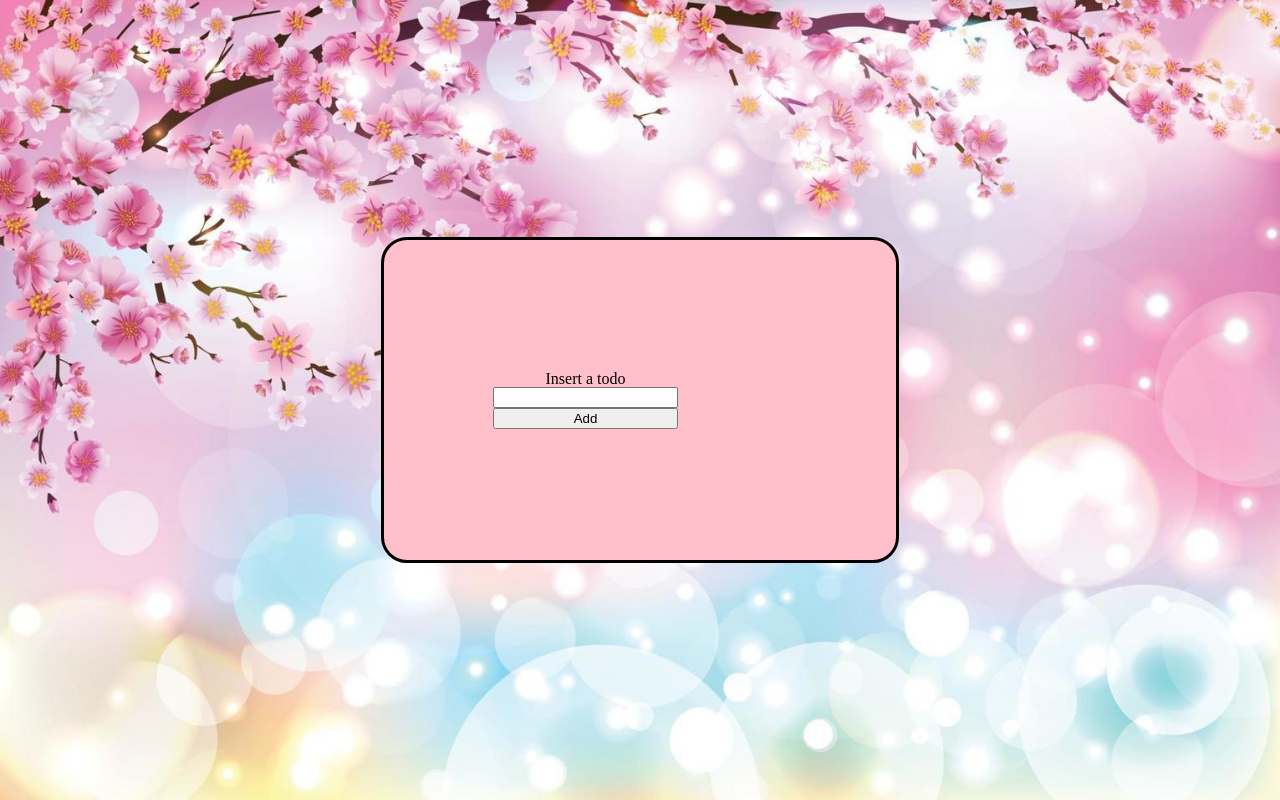
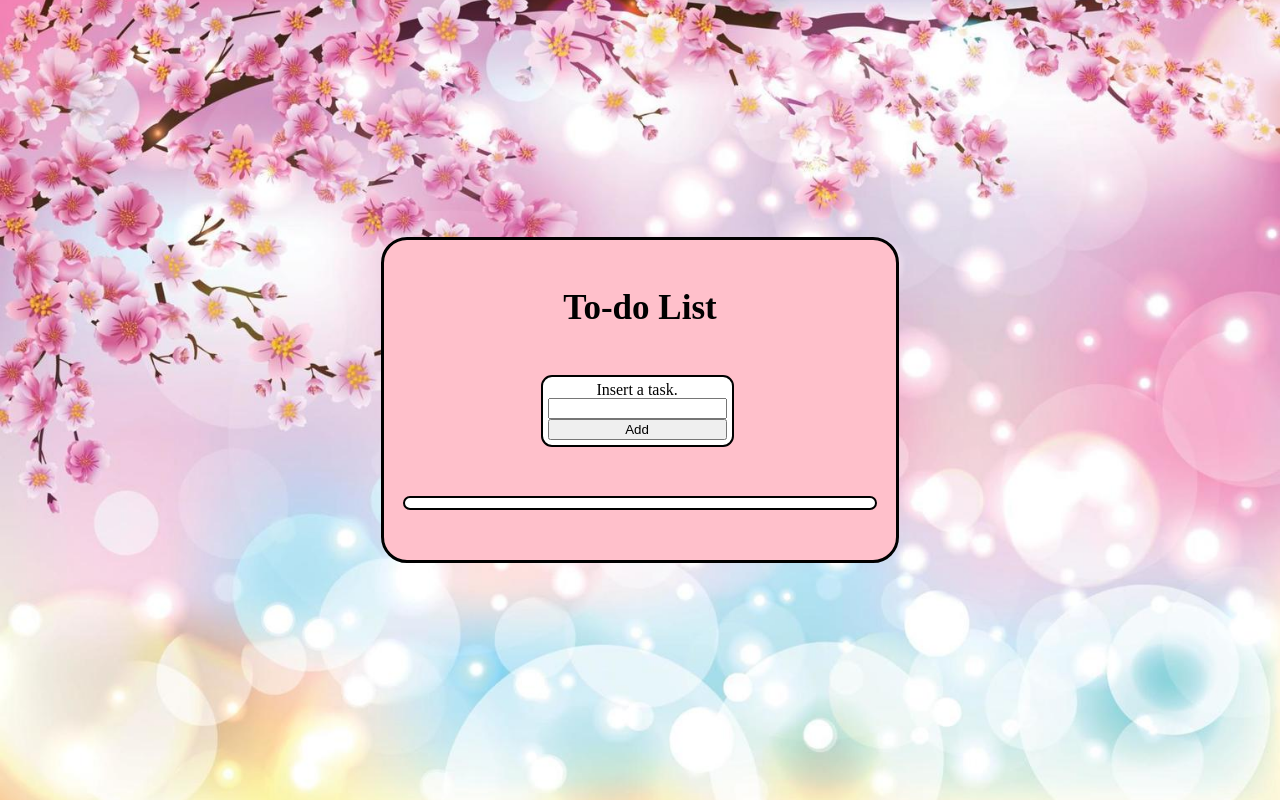
Before and after one commit to FilipAcodes/vanier-final-sem-project, a Next.js app: page / in a window 1280 px wide. Built offline with nearby package versions, Linux system fonts and the light colour scheme.

Commit message:
more csss

```diff
--- a/src/app/component/InputTask.js
+++ b/src/app/component/InputTask.js
@@ -40,7 +40,7 @@ const InputTask = ({ refresh, setRefresh }) => {
   return (
     <div className="largerInputCont">
       <form className="inputContainer" onSubmit={onSubmit}>
-        <label htmlFor="input">Insert a todo</label>
+        <label htmlFor="input">Insert a task.</label>
         <input type="text" value={userInput} id="input" onChange={onChange} />
         <button type="submit">Add</button>
       </form>
--- a/src/app/component/ToDoOutput.js
+++ b/src/app/component/ToDoOutput.js
@@ -21,6 +21,11 @@ const ToDoOutput = ({ data, setData }) => {
   };
 
   const deleteTask = (id) => {
+    const confirmed = window.confirm(
+      "Are you sure you want to delete this task?"
+    );
+    if (!confirmed) return;
+
     fetch(`/api/deleteTask/${id}`, { method: "DELETE" })
       .then((res) => res.json())
       .then((data) => {
@@ -62,12 +67,12 @@ const ToDoOutput = ({ data, setData }) => {
     <div className="inputContainer">
       {data.map((task) => (
         <div className="listData" key={task[0]}>
-          <li>{task[1]}</li>
+          <ul className="task">{task[1]}</ul>
           <button className="editBtn" onClick={() => handleEditTask(task[0])}>
             Edit
           </button>
           <button className="deleteBtn" onClick={() => deleteTask(task[0])}>
-            X
+            &times;
           </button>
         </div>
       ))}
--- a/src/app/component/inputCss.css
+++ b/src/app/component/inputCss.css
@@ -4,6 +4,13 @@
   justify-content: center;
   text-align: center;
   overflow: auto;
+  width: 90%;
+  max-width: 90%;
+  max-height: 230px;
+  border: 2px solid black;
+  background-color: white;
+  border-radius: 11px;
+  padding: 5px;
 }
 
 .largerInputCont {
@@ -12,12 +19,16 @@
 
 .listData {
   display: flex;
+  justify-content: space-around;
+}
+.task {
+  flex-grow: 1;
 }
 
 .editBtn {
-  border: 1px solid lightblue;
+  border: 1px solid #007bff;
   border-radius: 16px;
-  background-color: lightblue;
+  background-color: #007bff;
 }
 .editBtn:hover {
   cursor: pointer;
--- a/src/app/component/modal.css
+++ b/src/app/component/modal.css
@@ -8,6 +8,7 @@
   height: 100%;
   overflow: auto;
   background-color: rgba(0, 0, 0, 0.4);
+  border-radius: 24px;
 }
 
 .modal-open {
@@ -19,6 +20,7 @@
   margin: 15% auto;
   padding: 20px;
   border: 1px solid #888;
+  border-radius: 24px;
   width: 80%;
 }
 
--- a/src/app/mainLayout.css
+++ b/src/app/mainLayout.css
@@ -6,9 +6,11 @@
   height: 40vh;
   width: 40vw;
   display: flex;
+  flex-direction: column;
   justify-content: space-evenly;
   border: 3px solid black;
   border-radius: 26px;
+  align-items: center;
   background-color: pink;
 }
 
@@ -20,3 +22,8 @@
   width: 100vw;
   height: 100vh;
 }
+
+h1 {
+  font-size: 35px;
+  font-weight: bold;
+}
--- a/src/app/page.js
+++ b/src/app/page.js
@@ -21,6 +21,7 @@ export default function Home() {
     <main>
       <div className="background">
         <div className="mainContainer">
+          <h1>To-do List</h1>
           <InputTask setRefresh={setRefresh} refresh={refresh} />
           <ToDoOutput
             data={data}
```
